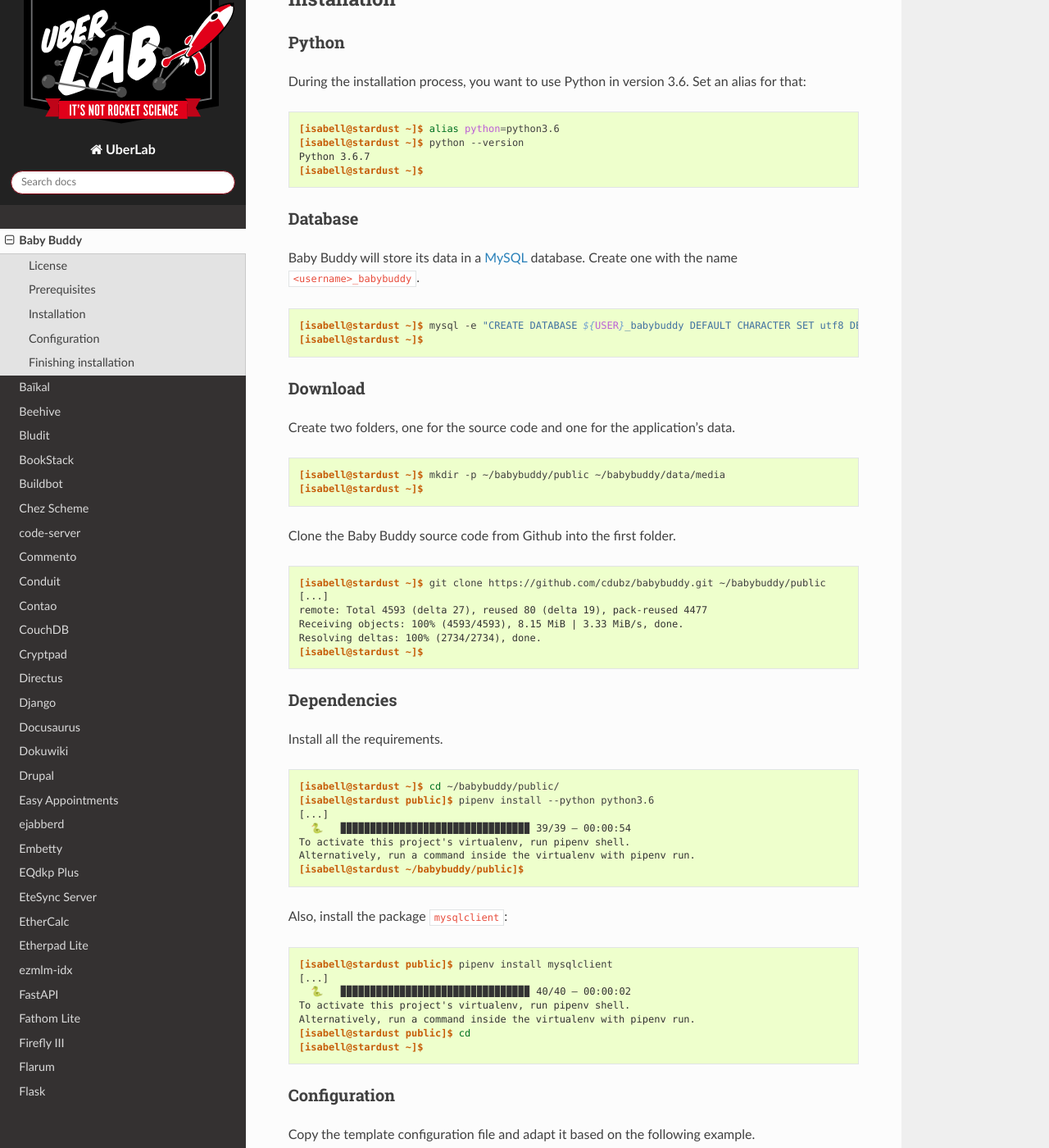
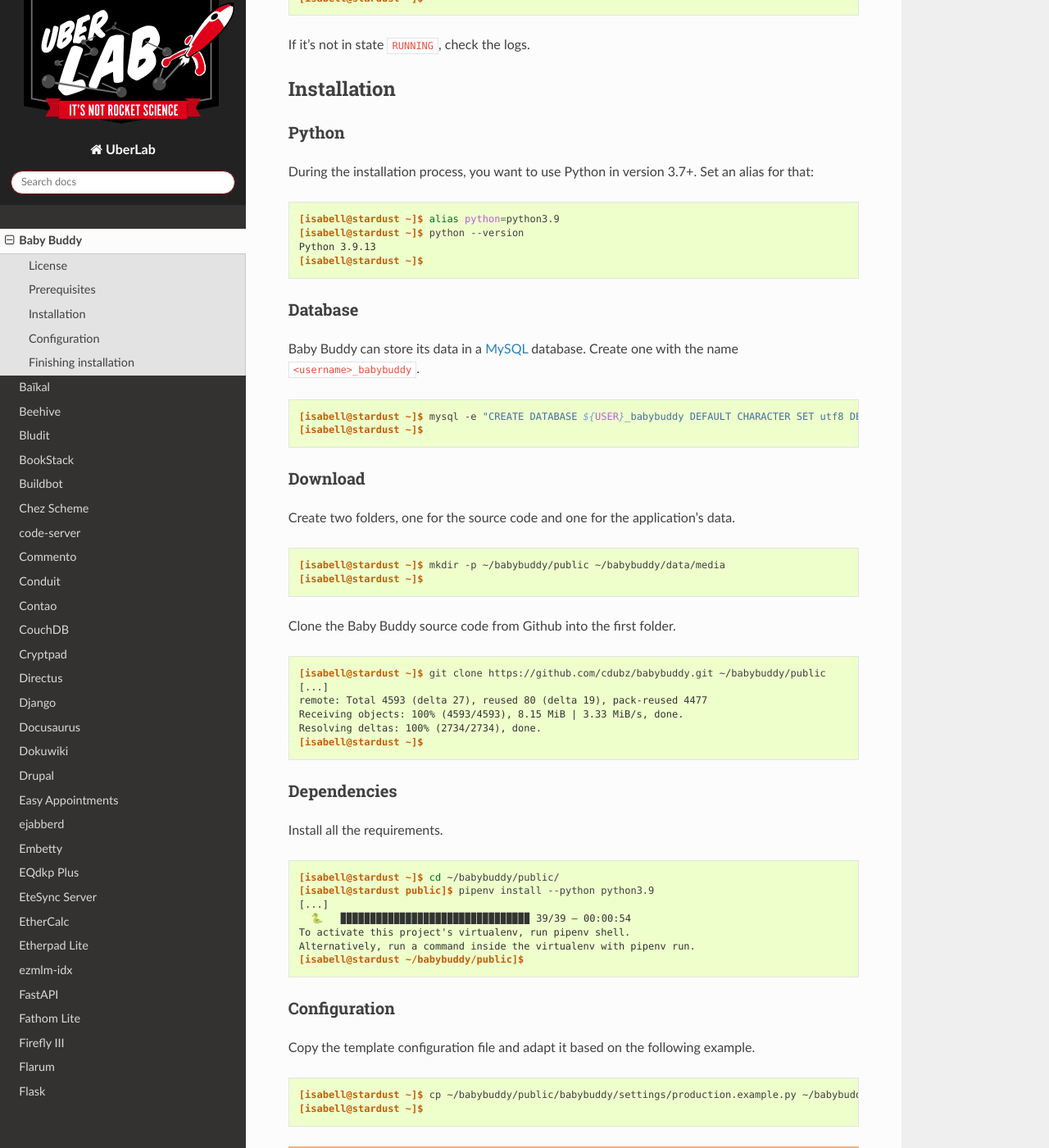
Before and after one commit to Uberspace/lab, a Sphinx documentation site: the page built from source/guide_babybuddy.rst, in a window 1280 px wide and 1400 px high, scrolled down 3094 px. Shown: the whole window at 82% size. Built offline with Sphinx 7.4.7 and the Read the Docs theme 2.0.0, drawn with Linux system fonts in a browser that asks for light colours; some of the changed text lies outside the part shown.

Commit message:
babybuddy needs python3.7+ now
Assuming that we'll use python 3.9 now.
Then we need to use uswgi with the same  version. Noted that in there.
mzsqlclient module is now always installed

```diff
--- a/source/guide_babybuddy.rst
+++ b/source/guide_babybuddy.rst
@@ -50,7 +50,7 @@
 
 ::
 
- [isabell@stardust ~]$ pip3.6 install pipenv --user
+ [isabell@stardust ~]$ pip3 install pipenv --user
  Collecting pipenv
    Downloading https://files.pythonhosted.org/packages/13/b4/3ffa55f77161cff9a5220f162670f7c5eb00df52e00939e203f601b0f579/pipenv-2018.11.26-py3-none-any.whl (5.2MB)
      100% |████████████████████████████████| 5.2MB 242kB/s
@@ -59,7 +59,12 @@
    Downloading https://files.pythonhosted.org/packages/33/5d/314c760d4204f64e4a968275182b7751bd5c3249094757b39ba987dcfb5a/virtualenv-16.4.3-py2.py3-none-any.whl (2.0MB)
      100% |████████████████████████████████| 2.0MB 614kB/s
   […]
- [isabell@stardust ~]$
+
+.. note::
+
+    You have to install ``uwsgi`` with the same python version as the app.
+    Babybuddy now requires at least python 3.7.
+    E.g. if you use 3.9, install ``uwsgi`` with ``pip3.9 install uwsgi --user``
 
 .. include:: includes/install-uwsgi.rst
 
@@ -68,18 +73,18 @@
 
 Python
 ------
-During the installation process, you want to use Python in version 3.6. Set an alias for that:
+During the installation process, you want to use Python in version 3.7+. Set an alias for that:
 
 ::
 
- [isabell@stardust ~]$ alias python=python3.6
+ [isabell@stardust ~]$ alias python=python3.9
  [isabell@stardust ~]$ python --version
- Python 3.6.7
+ Python 3.9.13
  [isabell@stardust ~]$
 
 Database
 --------
-Baby Buddy will store its data in a :manual:`MySQL <database-mysql>` database. Create one with the name ``<username>_babybuddy``.
+Baby Buddy can store its data in a :manual:`MySQL <database-mysql>` database. Create one with the name ``<username>_babybuddy``.
 
 ::
 
@@ -113,24 +118,12 @@
 ::
 
  [isabell@stardust ~]$ cd ~/babybuddy/public/
- [isabell@stardust public]$ pipenv install --python python3.6
+ [isabell@stardust public]$ pipenv install --python python3.9
  [...]
    🐍   ▉▉▉▉▉▉▉▉▉▉▉▉▉▉▉▉▉▉▉▉▉▉▉▉▉▉▉▉▉▉▉▉ 39/39 — 00:00:54
  To activate this project's virtualenv, run pipenv shell.
  Alternatively, run a command inside the virtualenv with pipenv run.
  [isabell@stardust ~/babybuddy/public]$
-
-Also, install the package ``mysqlclient``:
-
-::
-
- [isabell@stardust public]$ pipenv install mysqlclient
- [...]
-   🐍   ▉▉▉▉▉▉▉▉▉▉▉▉▉▉▉▉▉▉▉▉▉▉▉▉▉▉▉▉▉▉▉▉ 40/40 — 00:00:02
- To activate this project's virtualenv, run pipenv shell.
- Alternatively, run a command inside the virtualenv with pipenv run.
- [isabell@stardust public]$ cd
- [isabell@stardust ~]$
 
 Configuration
 -------------
```
